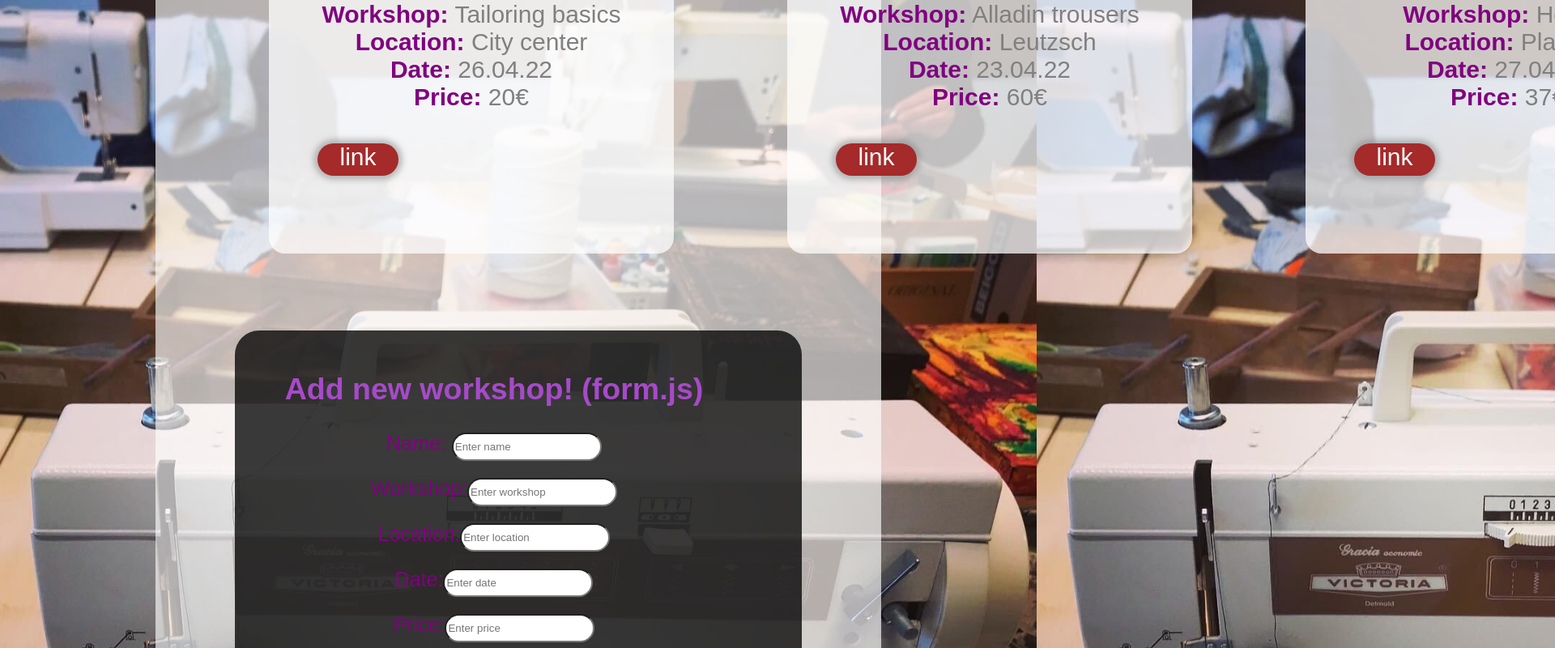
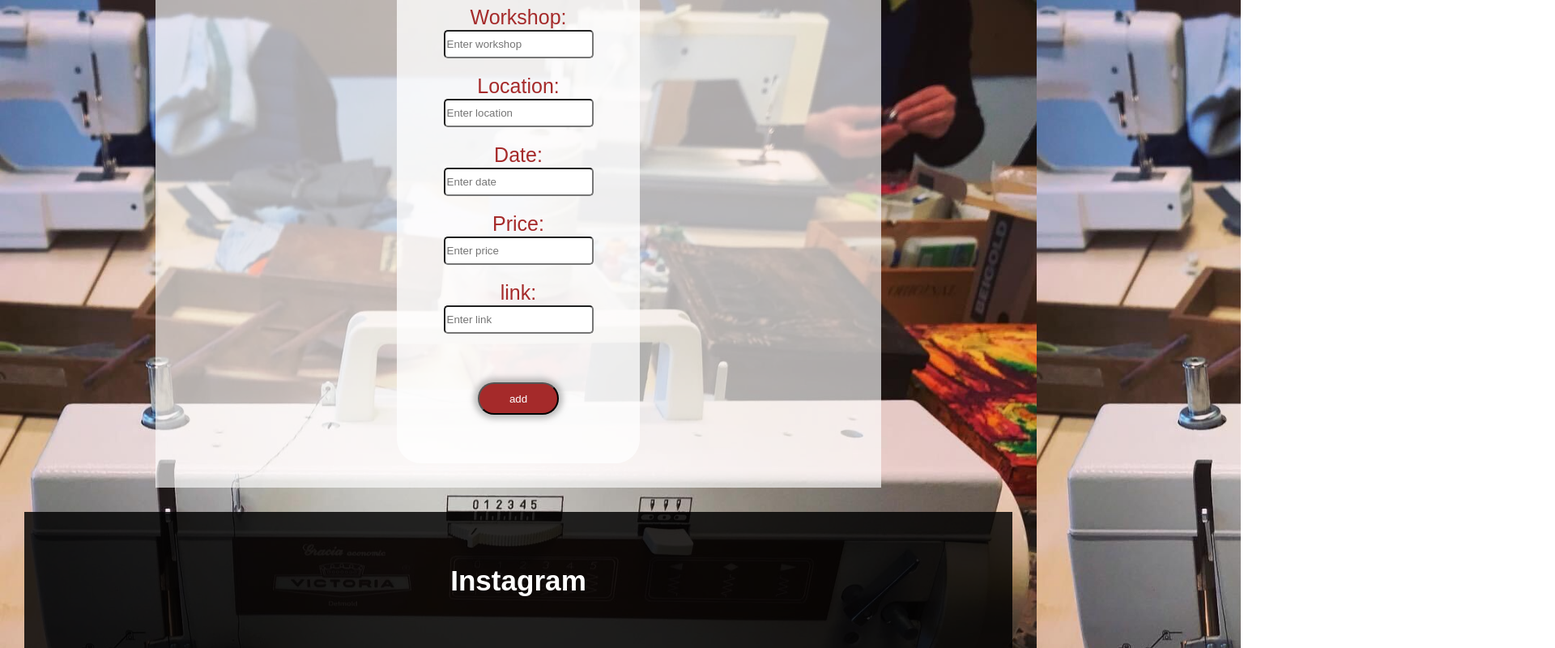
Before and after one commit to Laurazig/leipzig-wardrobe-react, a React (Create React App) app: page /workshops in a window 1280 px wide. Shown: the part 1340-2140 px from the top of the page at 81% size, 1920 px wide, since content can reach past the window. Built offline with nearby package versions, Linux system fonts and the light colour scheme.

Commit message:
colour uniform, simplified with just 1 form

```diff
--- a/package.json
+++ b/package.json
@@ -10,6 +10,7 @@
     "gh-pages": "^3.2.3",
     "react": "^18.0.0",
     "react-dom": "^18.0.0",
+    "react-router-dom": "^6.3.0",
     "react-scripts": "^5.0.1",
     "web-vitals": "^2.1.4"
   },
--- a/src/App.css
+++ b/src/App.css
@@ -1,13 +1,6 @@
 :root {
   font-size: 62.5%;
-
-  --BeautifulPurple:#A64AC9;
-  --Turq: #17E9E0;
-  --Mustard:#FCCD04;
-  --peachY:#FFB48F;
-  --LesspeachY:#f8bfa3;
-  --Background:#F5E6CC;
-  --textGrey: rgb(12, 12, 12);
+  /* --Background:#F5E6CC; */
 }
 @import url('https://fonts.googleapis.com/css2?family=Montserrat:ital,wght@0,700;1,300&display=swap');
 
@@ -15,14 +8,10 @@
   font-family: 'Montserrat', sans-serif;
   box-sizing: border-box;
 }
-
-
 .App {
   text-align: center;
 }
-
 body{
-  /* background-color: #A64AC9; */
   background-image: url("./Assets/sewing.jpg");
   background-repeat: no-repeat;
   background-attachment: fixed;
@@ -43,6 +32,13 @@ body{
   color: white;
   font-size: 6rem;
 }
+#leipzigWardHeader {
+  background-color: rgba(255, 255, 255, 0.831);
+  color: black;
+  padding: 3rem;
+  margin: 3rem;
+  font-size: 6rem;
+}
 #workshopListUL {
   display: flex;
   justify-content: space-around;
@@ -52,11 +48,8 @@ li {
   font-size: 3rem;
   color: white;
   margin: 5rem;
-
-
 }
 nav{
-  /* background-color: #17E9E0; */
   background-color: rgba(0, 0, 0, 0.831);
   padding: 3rem;
   margin: 3rem;
@@ -67,24 +60,20 @@ nav li a {
   color: white;
   transition: color 0.3s ease-in-out;
 }
-/* .workshopContainer{
-  margin: auto 0;
-} */
-/* .cardContainer{
-  display: flex;
-  justify-content:center;
-  width: 50%;
-} */
-/* .workshopLi{
-  display: flex;
-  justify-content: center;
-}   doesnt work & strange alignment */
-
+.liNav:hover{
+  color: brown;
+}
+#foot{
+  background-color: rgba(0, 0, 0, 0.831);
+  padding: 3rem;
+  margin: 3rem;
+  font-size: 3rem;
+  color: white;
+}
 .workshopCard{
   color: gray ;
-  /* background-color: #F5E6CC; */
   background-color: rgba(255, 255, 255, 0.733);
-  width: 500px;
+  width: 300px;
   height: 400px;
   border-radius: 20px;
   font-size: 3rem;
@@ -95,23 +84,18 @@ nav li a {
   border-radius: 50%;
   width:500px;
 }
-
 .button{
   width: 100px;
   height: 40px;
-  /* background-color: #FCCD04; */
   background-color: brown;
   border-radius: 20px;
   box-shadow: 0 0 7px 5px rgba(128, 128, 128, 0.507);
   margin: 40px;
   color: grey;
-
 }
-
-.addButton{
+/* .addButton{
   width: 300px;
   height: 200px;
-
   background-color: #FCCD04;
   border-radius: 20px;
   box-shadow: 0 0 7px 5px rgba(128, 128, 128, 0.507);
@@ -119,75 +103,62 @@ nav li a {
   color: grey;
   display: flex;
   align-items: center;
-}
-
+} */
 a{
   text-decoration: none;
   color: white;
 }
-
 label, strong{
-  color:purple
+  color:brown
 }
-
 #addNewWorkshopCard{
-  /* display: block; */
-  /* background-color: #F5E6CC; */
-  background-color: rgba(0, 0, 0, 0.765);
+  background-color: rgba(255, 255, 255, 0.765);
   padding: 2rem;
-  width: 700px;
+  width: 300px;
   border-radius: 30px;
-
 }
-form{
+/* form{
   width: 600px;
-}
+} */
 #buttonAdd{
-  background-color: #17E9E0;
+  background-color: brown;
   width: 100px;
   height: 40px;
   border-radius: 20px;
   box-shadow: 0 0 7px 5px rgba(128, 128, 128, 0.507);
   margin: 40px;
-  color: grey;
+  color: white;
 }
-
-.form_div{
+/* .form_div{
   display: block;
-}
-
+} */
 .divInput{
   margin: 2rem;
 }
-.divFormReg{
+/* .divFormReg{
   display: flex;
   justify-content: center;
-}
-
-.formReg{
+} */
+/* .formReg{
   width: 700px;
   height: 950px;
   margin: 2rem;
   background-color:rgba(0, 0, 0, 0.729);
   border-radius: 70px;
   box-shadow: 0 0 10px 5px lightgray;
-  /* margin: 30rem; */
-}
+} */
 
 #h2AddWorkshop{
-  color:#A64AC9;
+  color:brown;
 }
 input{
-  border-radius: 40px;
+  border-radius: 5px;
   height: 35px;
   ;
 }
-
-form div {
+/* form div {
   margin: 30px;
-
 }
-
 .errorVisible{
   display:block;
   color: red;
@@ -197,25 +168,15 @@ form div {
 }
 .errorNotVisible{
   display:none;
-}
-
-select{
+} */
+/* select{
   font-size: 2.5rem;
-
-}
-
-input[type=radio] {
+} */
+/* input[type=radio] {
   border: 0px;
   width: 4%;
   height: 2em;
-}
-
-
-
-.workshopFormBlock{
+} */
+/* .workshopFormBlock{
   display: block;
-}
-
-.liNav:hover{
-  color: #A64AC9;
-}
+} */
--- a/src/App.js
+++ b/src/App.js
@@ -1,6 +1,7 @@
 import React, { useState, useEffect } from "react";
-import { BrowserRouter as Router, Switch, Route,  } from "react-router-dom";
+import { BrowserRouter as Router, Routes, Route,  } from "react-router-dom";
 import Navigation from "./Components/Navigation";
+import Footer from "./Components/Footer";
 import Home from "./Views/Home";
 import Create from "./Views/Create";
 import Workshops from "./Views/Workshops";
@@ -19,7 +20,6 @@ function App() {
   const [link, setLink] = useState("");
 
   // const [ searchTerm, setSearchTerm ] =useState("");
-
   //export const FormContext = createContext();
 
   useEffect(() => {
@@ -57,11 +57,9 @@ function App() {
       },
     ]
   }
-
   const updateWorkshopName = newName => {
     setName(newName);
   }
-
   const updateWorkshopWorkshop = newWorkshop => {
     setWorkshop(newWorkshop);
   }
@@ -77,8 +75,6 @@ function App() {
   const updateWorkshopLink = newLink => {
     setLink(newLink);
   }
-
-
   const updateWorkshop = newWorkshop => {
     setWorkshops(workshops.concat(newWorkshop));
     setName("");
@@ -88,10 +84,6 @@ function App() {
     setPrice("");
     setLink("");
   }
-
-  // const handleChangeSearch =(event) =>{
-  //     setSearchTerm(event.target.value)
-  // }
   return (
     <div className="App">
       <Router>
@@ -99,13 +91,10 @@ function App() {
           <Navigation />
         </header>
         <main>
-          <Switch>
-            <Route path="/" exact component={Home} />
-            <Route path="/create" exact>
-              <Create />
-            </Route>
-            <Route path="/workshops" exact>
-              <Workshops
+          <Routes>
+            <Route path="/" element={<Home />} />
+            <Route path="/create" element={<Create />} />
+            <Route path="/workshops" element={<Workshops
               workshops={workshops}
               name={name}
               workshop={workshop}
@@ -120,23 +109,11 @@ function App() {
               updatePrice={updateWorkshopPrice}
               updateLink={updateWorkshopLink}
               update={updateWorkshop}
-
-
-                // searchTerm={searchTerm}
-                // handleChangeSearch={handleChangeSearch}
-              />
-
-              {/* <FormContext.Provider value={{
-                name:name
-            }} >
-              <Workshops />
-            </FormContext.Provider> */}
-            </Route>
-
-
-            <Route path="*" component={NotFound} />
-          </Switch>
+            />} />
+            <Route path="*" element={<NotFound />} />
+          </Routes>
         </main>
+        <Footer />
       </Router>
     </div>
   );
--- /dev/null
+++ b/src/Components/Footer.js
@@ -0,0 +1,19 @@
+import React from "react";
+//import { Link } from "react-router-dom";
+
+const Footer = () => {
+    return (
+        <div id="foot">
+            <h3>Instagram</h3>
+            {/* <nav>
+                <ul>
+                    <li >
+                    <Link to="/" className="liNav">instagram</Link>
+                    </li>
+                </ul>
+            </nav> */}
+        </div>
+    )
+}
+
+export default Footer
--- a/src/Components/Form.js
+++ b/src/Components/Form.js
@@ -1,28 +1,22 @@
-import React, { useContext } from "react";
+//import React, { useContext } from "react";
 //import { FormContext } from "../App"
 
 const Form = props => {
-
     // const form = useContext(FormContext)
-
     const updateWorkshop = event => {
         event.preventDefault();
-
         let newWorkshop = {
             id: (props.workshops.length + 1).toString(),
-            // name: form.name,
             name: props.name,
             workshop: props.workshop,
             location: props.location,
             date: props.date,
             price: props.price,
             link: props.link
-
         }
         console.log(newWorkshop)
         props.update(newWorkshop)
     }
-
     const updateNewName = event => {
         props.updateName(event.target.value);
     }
@@ -41,49 +35,40 @@ const Form = props => {
     const updateNewLink = event => {
         props.updateLink(event.target.value);
     }
-
-
     return (
         <div className="containerMain">
             <div id="addNewWorkshopCard">
                 <form onSubmit={updateWorkshop}>
-                    <h2 id="h2AddWorkshop">Add new workshop! (form.js)</h2>
+                    <h2 id="h2AddWorkshop">Add new workshop!</h2>
                     <div className="form_div">
                         <div className="divInput">
                             <label>Name: </label>
                             <input placeholder="Enter name" value={props.name} onChange={updateNewName} />
                         </div>
-
                         <div className="divInput">
                             <label>Workshop:</label>
                             <input placeholder="Enter workshop" value={props.workshop} onChange={updateNewWorkshop} ></input>
                         </div>
-
                         <div className="divInput">
                             <label>Location:</label>
                             <input placeholder="Enter location" value={props.location} onChange={updateNewLocation}></input>
                         </div>
-
                         <div className="divInput">
                             <label>Date:</label>
                             <input placeholder="Enter date" value={props.date} onChange={updateNewDate}></input>
                         </div>
-
                         <div className="divInput">
                             <label>Price:</label>
                             <input placeholder="Enter price" value={props.price} onChange={updateNewPrice}></input>
                         </div>
-
                         <div className="divInput">
                             <label>link:</label>
                             <input placeholder="Enter link" value={props.link} onChange={updateNewLink}></input>
                         </div>
-
                     </div>
                     <div className="form_div">
                         <button id="buttonAdd">add</button>
                     </div>
-
                 </form>
             </div>
         </div>
--- a/src/Views/WorkshopList.js
+++ b/src/Views/WorkshopList.js
@@ -11,12 +11,12 @@ const WorkshopList = props => {
                         return (
                             <li className="workshopLi" key={obj.id} >
                                 <div className="workshopCard">
-                                    <div><strong>Name: (workshoplist.js)</strong> {obj.name} </div>
+                                    <div><strong>Name: </strong> {obj.name} </div>
                                     <div><strong>Workshop:</strong> {obj.workshop} </div>
                                     <div><strong>Location:</strong> {obj.location}</div>
                                     <div><strong>Date:</strong> {obj.date}</div>
                                     <div><strong>Price:</strong> {obj.price}</div>
-                                    <div className="button"><a target="_blank" href={obj.link} >link</a></div>
+                                    <div className="button"><a target="_blank" rel="noreferrer" href={obj.link} >link</a></div>
                                 </div>
                             </li>
                         )
--- a/src/index.js
+++ b/src/index.js
@@ -1,25 +1,21 @@
 import React from 'react';
-import ReactDOM from 'react-dom';
+import ReactDOM from 'react-dom/client';
 import './index.css';
 import App from './App';
 
-const root = document.querySelector("#root")
-
-
-let output = (
-  <div>
-    <App />
-  </div>
-)
-ReactDOM.render(output,root)
+//const root = document.querySelector("#root")
+// let output = (
+//   <div>
+//     <App />
+//   </div>
+// )
+// ReactDOM.render(output,root)
 
 
 
-// const root = ReactDOM.createRoot(document.getElementById('root'));
-// root.render(
-//   <React.StrictMode>
-//     <App />
-//   </React.StrictMode>
-// );
-
-// reportWebVitals();
+const root = ReactDOM.createRoot(document.getElementById('root'));
+root.render(
+  <React.StrictMode>
+    <App />
+  </React.StrictMode>
+);
```
Also changed, not shown: src/Components/Navigation.js (+4 -3 lines), src/Views/Home.js (+3 -9 lines), src/Views/Workshops.js (+3 -16 lines), 1 other file (tests, documents, lock files or other folders). Lines whose indentation alone changed are shown as unchanged.
